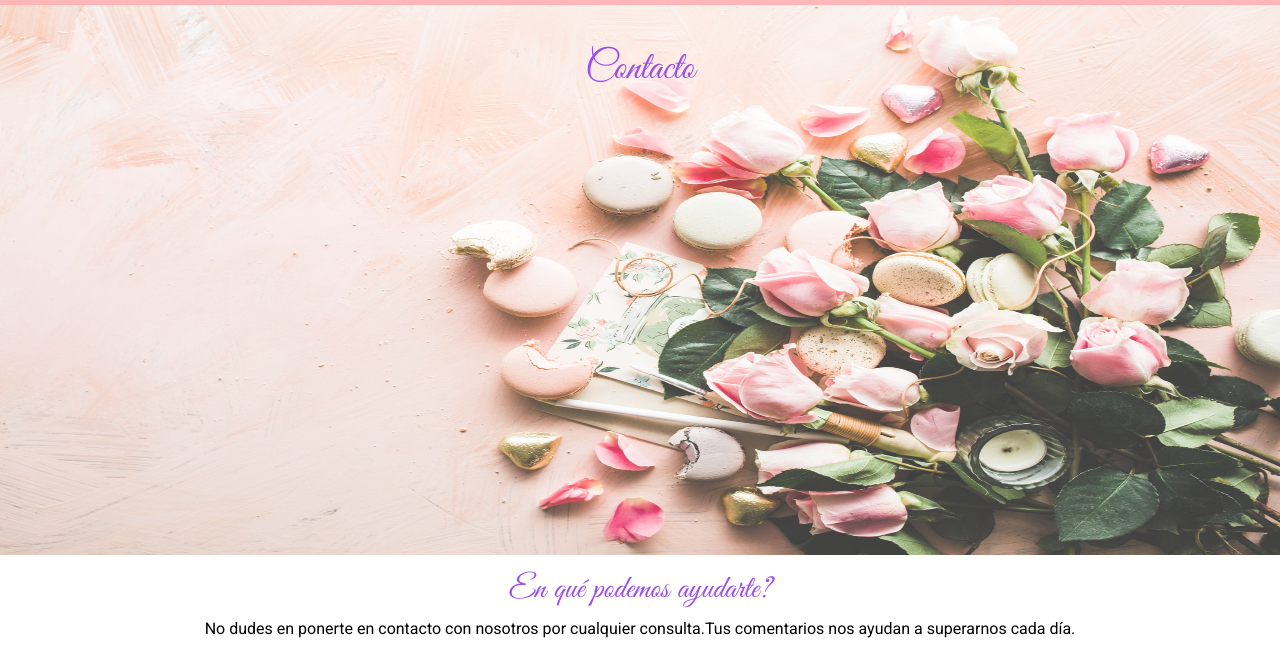
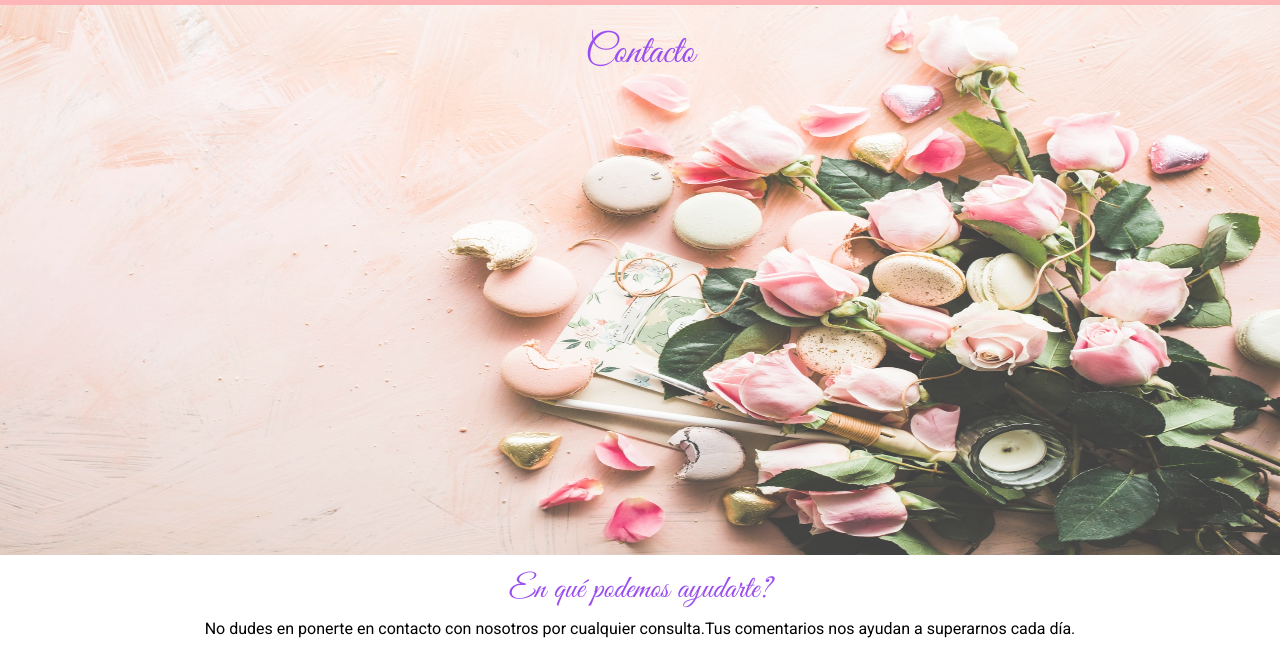
Before and after one commit to EdithBz311/Casa-de-Te, a website: page pages/contacto.html in a window 1280 px wide. Shown: the part 69-723 px from the top of the page. Drawn offline with nearby package versions, Linux system fonts and the light colour scheme.

Commit message:
modifico titulo de contacto

```diff
--- a/pages/contacto.html
+++ b/pages/contacto.html
@@ -52,7 +52,7 @@
         <section class="contacto">
             <div class="card rounded-0 contacto__petalos">
                 <img src="../resources/petalos.jpg" class="card-img opacity-75 rounded-0 mb-3" alt="flores port">
-                <div class="card-img-overlay mt-4 text-center ">
+                <div class="card-img-overlay mt-2 text-center ">
                 <h1 class="card-title text-center mb-3 contacto__info">Contacto</h1>
                 </div>
             </div>
```
